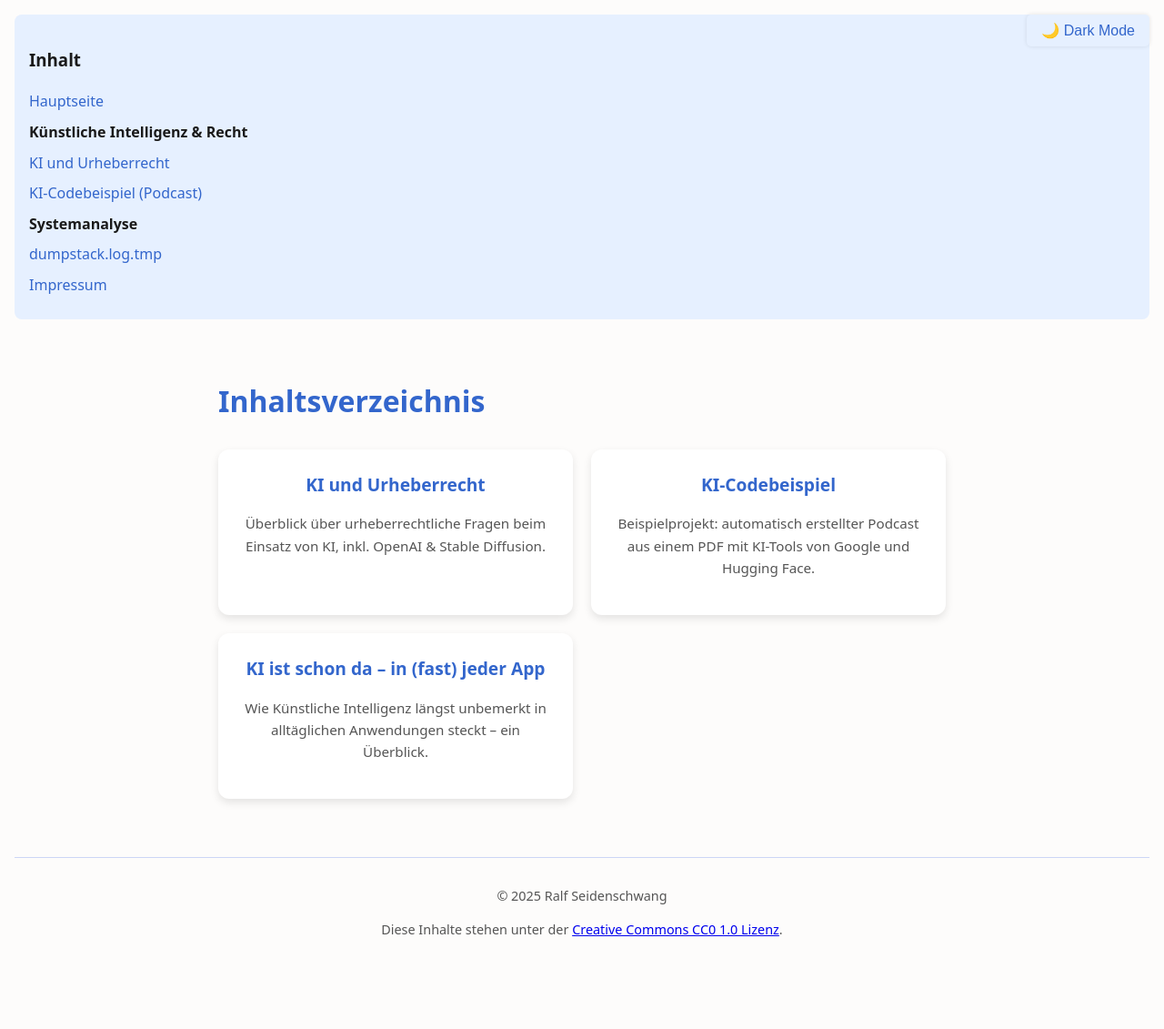
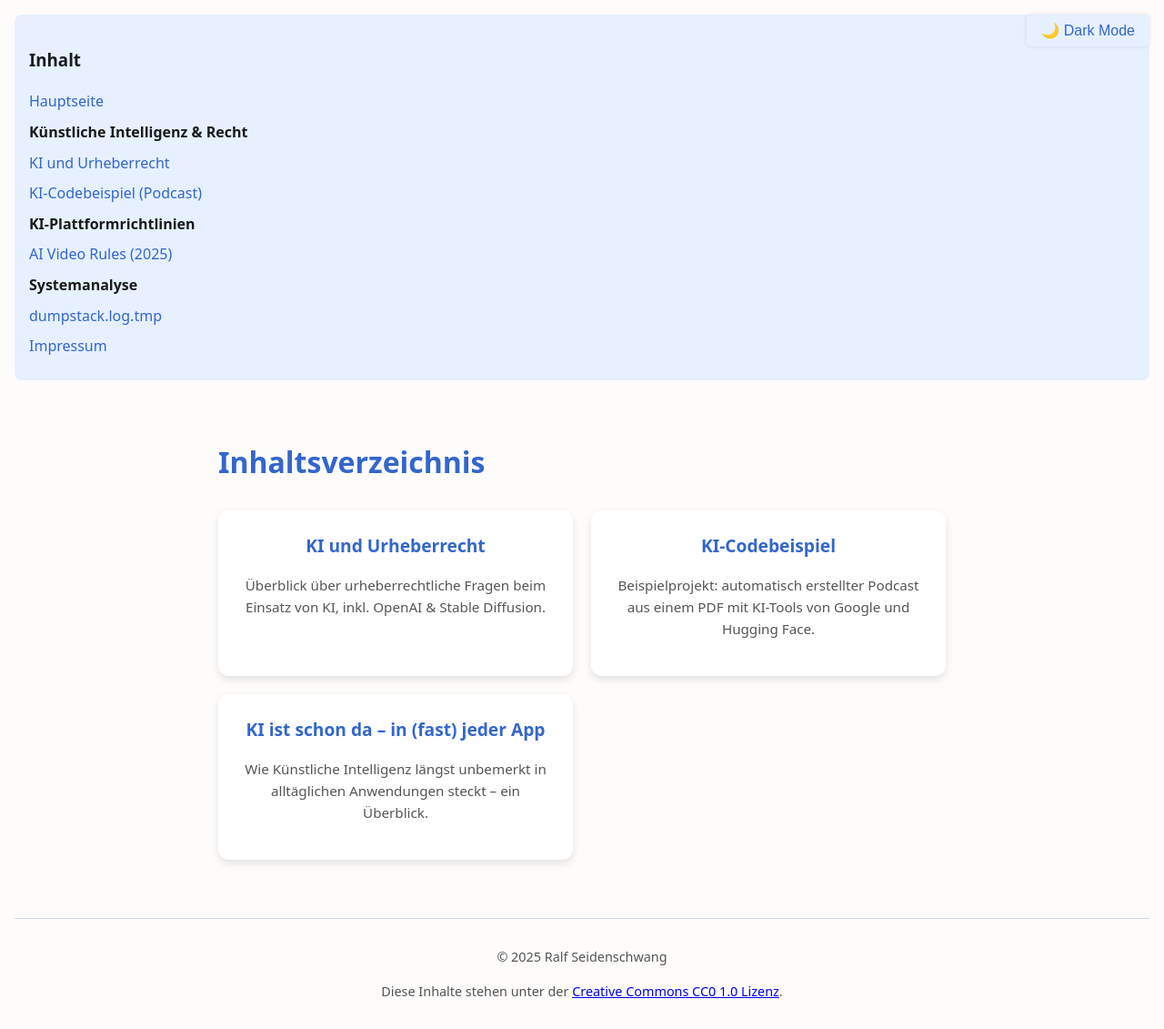
Before and after one commit to RalfSei/RalfSei.github.io, a Jekyll site: the page built from index.md, in a window 1280 px wide. Shown: the whole page at 91% size. Built offline with Jekyll 4.4.1, drawn with Linux system fonts in a browser that asks for light colours; before the commit the page ends 1064 px from its top, so only the background shows below that.

Commit message:
Aktualisieren von sidebar.html

```diff
--- a/_includes/sidebar.html
+++ b/_includes/sidebar.html
@@ -10,6 +10,12 @@
       </ul>
     </li>
 
+<li><strong>KI-Plattformrichtlinien</strong>
+  <ul>
+    <li><a href="/ai-video-rules/">AI Video Rules (2025)</a></li>
+  </ul>
+</li>
+
     <li><strong>Systemanalyse</strong>
       <ul>
         <li><a href="/dumpstack">dumpstack.log.tmp</a></li>
```
